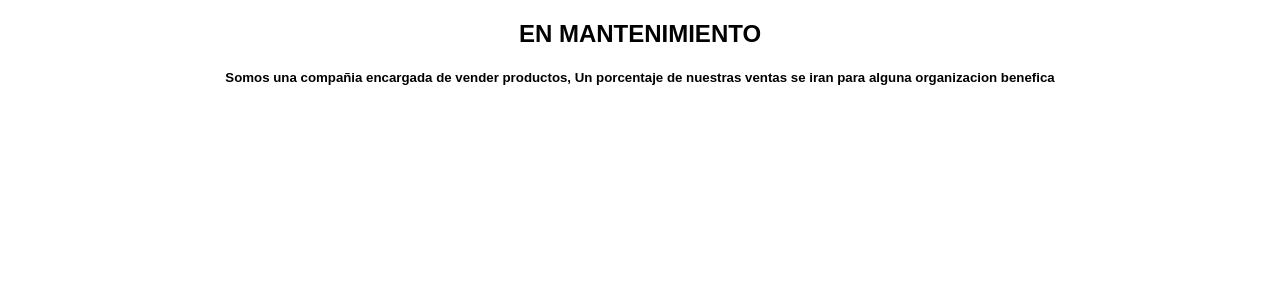
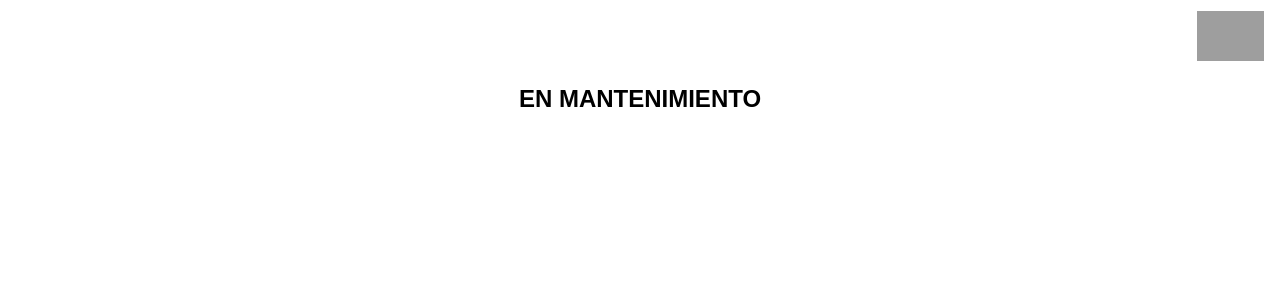
Before and after one commit to SergioColli/CuidadoConElPug, a PHP site: page /iisstart.htm in a window 1280 px wide. Shown: the part 124-424 px from the top of the page. Run offline with PHP 8.4, Linux system fonts and the light colour scheme; grey boxes are pictures that could not be loaded.

Commit message:
Signed-off-by: Omar-RA <l21530352@cancun.tecnm.mx>

```diff
--- a/EstiloP.css
+++ b/EstiloP.css
@@ -6,13 +6,6 @@ body h2{
     margin: 100;
     text-align-last: center;
 }
-
-body h5{
-    margin: 100;
-    text-align-last: center;
-}
-
-
 
 
 a{
@@ -48,3 +41,20 @@ nav a{
 nav a:hover{
     color: red;
 }
+
+div.Carro{
+    display: flex;
+    justify-content: flex-end;
+}
+
+div.Carro img{
+    height: 50px;
+    margin-top: 10px;
+    margin-right: 10px;
+}
+
+div button {
+    background: none;
+    border: none;
+    cursor: pointer;
+}
--- a/iisstart.htm
+++ b/iisstart.htm
@@ -3,7 +3,6 @@
 <head>
    <meta charset="UTF-8">
    <meta name="viewport" content="width=device-width, initial-scale=1.0">
-
    <link rel="stylesheet" href="EstiloP.css">
    <title>Cuidado Con El Puc</title>
 	<link rel="icon" href="pugsito.ico">
@@ -20,10 +19,17 @@
         <a href="" class="nav-link">Sobre Nosotros</a>
         <a href="https://www.facebook.com/luisenrique.pucbarajas.5" class="nav-link">Contacto</a>
     </nav>
-   </header>
+
+   </header >
+   <div class="Carro">
+    <button id="myButton1">
+        <img src="Carrito.png" alt="Carro">
+    </button>
+   </div>
 
    <h2>EN MANTENIMIENTO</h2>
-   <h5>Somos una compañia encargada de vender productos,
-      Un porcentaje de nuestras ventas se iran para alguna organizacion benefica</h5>
+
+   <script src="Carro.js"></script>
+
 </body>
 </html>
```
Also changed, not shown: iisstart.jpg (deleted), iisstart.png (deleted).
